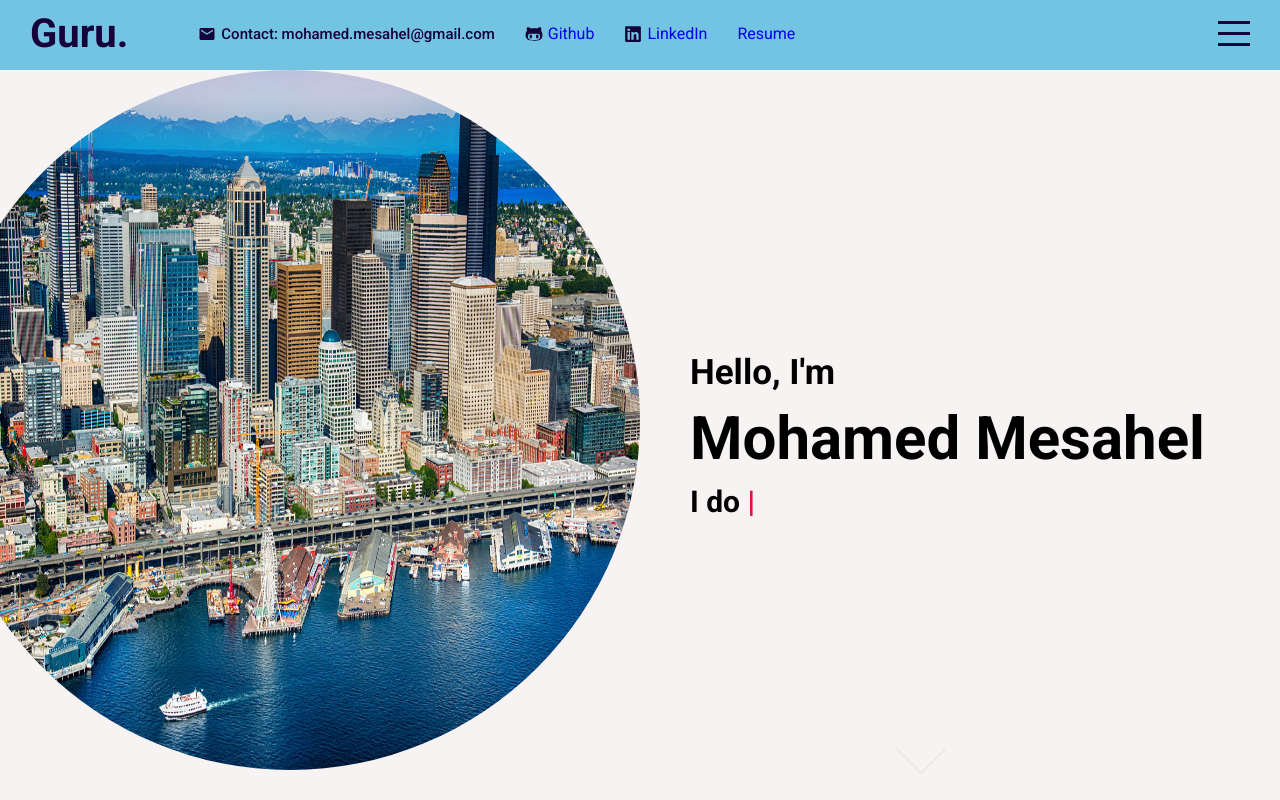
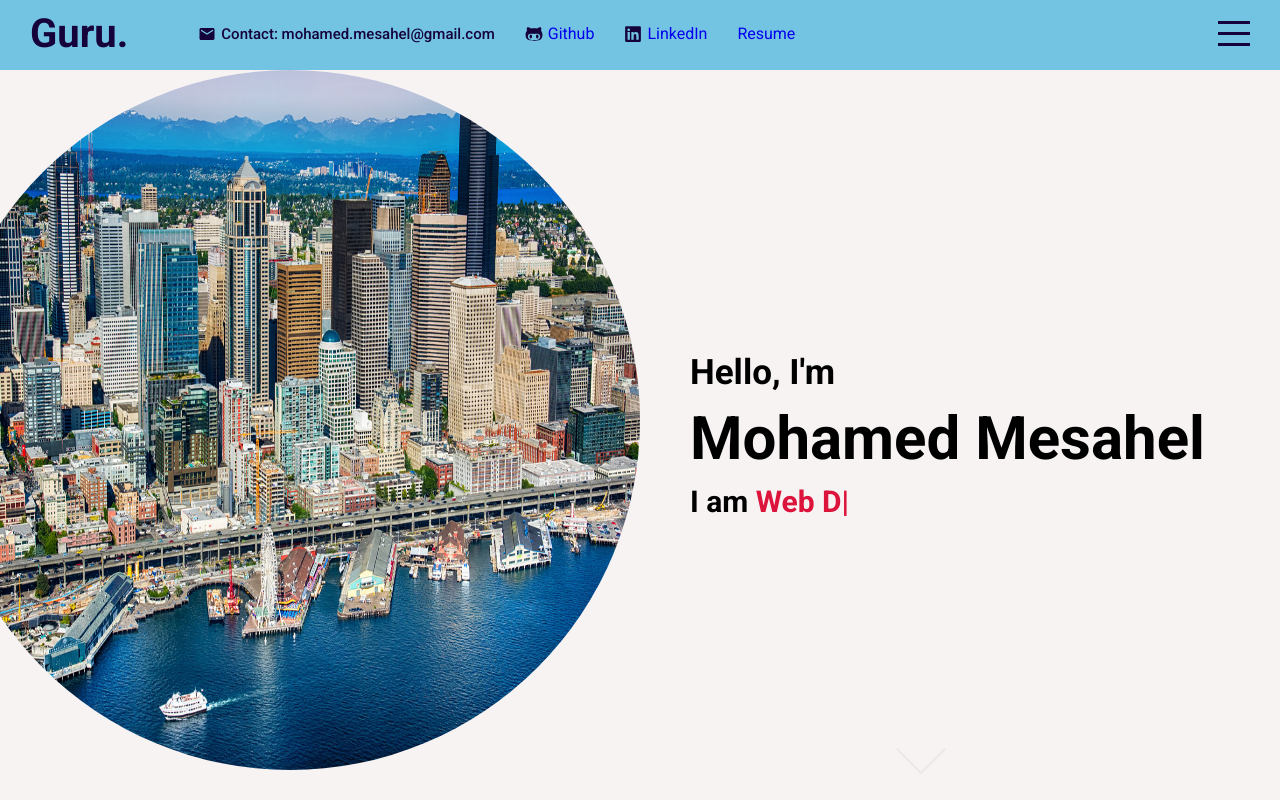
Before and after one commit to MohamedMesahel/React-Portfolio, a React (Create React App) app: page / in a window 1280 px wide. Built offline with nearby package versions, Linux system fonts and the light colour scheme.

Commit message:
comment out works component for future referancdes

```diff
--- a/src/App.jsx
+++ b/src/App.jsx
@@ -1,7 +1,7 @@
 import Topbar from "./components/topbar/Topbar";
 import Intro from "./components/intro/Intro"
 import Portfolio from "./components/portfolio/Portfolio"
-import Works from "./components/works/Works"
+// import Works from "./components/works/Works"
 import Testimonials from "./components/testimonials/Testimonials"
 import About from "./components/about/About"
 import "./app.scss"
@@ -17,7 +17,8 @@ function App() {
       <div className="sections">
         <Intro />
         <Portfolio />
-        <Works />
+        {/* This component will be for future projects */}
+        {/* <Works /> */}
         <Testimonials />
         <About />
       </div>
--- a/src/components/about/About.jsx
+++ b/src/components/about/About.jsx
@@ -13,7 +13,7 @@ export default function About() {
         <h2>About Me.</h2>
         <div className="container">
         <p className= "body" id="font">
-          Helping customer reach their needs is my passion. I am a Project Manager and training supervisor committed to deliver successful business solution through timely, measurable, and role-driven training programs in fast paced environment.
+          Helping customer reach their needs is my passion. I am a Project Manager and Full Stack Web Developer committed to deliver successful business solution through timely, measurable, and role-driven projects in fast paced environment.
 
         </p>
       </div>
--- a/src/components/intro/Intro.jsx
+++ b/src/components/intro/Intro.jsx
@@ -14,7 +14,7 @@ export default function Intro() {
       showCursor: true,
       backDelay: 1500,
       backSpeed:60,
-      strings: ["Projects Management", "Developer", "Designer"],
+      strings: ["Project Manager", "Web Developer", "Web Designer"],
     });
   }, []);
 
@@ -30,7 +30,7 @@ export default function Intro() {
           <h2>Hello, I'm</h2>
           <h1>Mohamed Mesahel</h1>
           <h3>
-            I do <span ref={textRef}></span>
+            I am <span ref={textRef}></span>
           </h3>
         </div>
         <a href="#portfolio">
--- a/src/components/menu/Menu.jsx
+++ b/src/components/menu/Menu.jsx
@@ -11,9 +11,10 @@ export default function Menu({ menuOpen, setMenuOpen }) {
         <li onClick={()=>setMenuOpen(false)}>
           <a href="#portfolio">Portfolio</a>
         </li>
-        <li onClick={()=>setMenuOpen(false)}>
+        {/* for future projects this section will be very useful */}
+        {/* <li onClick={()=>setMenuOpen(false)}>
           <a href="#works">Works</a>
-        </li>
+        </li> */}
         <li onClick={()=>setMenuOpen(false)}>
           <a href="#testimonials">Testimonials</a>
         </li>
```
Also changed, not shown: 16 other files (tests, documents, lock files or other folders).
